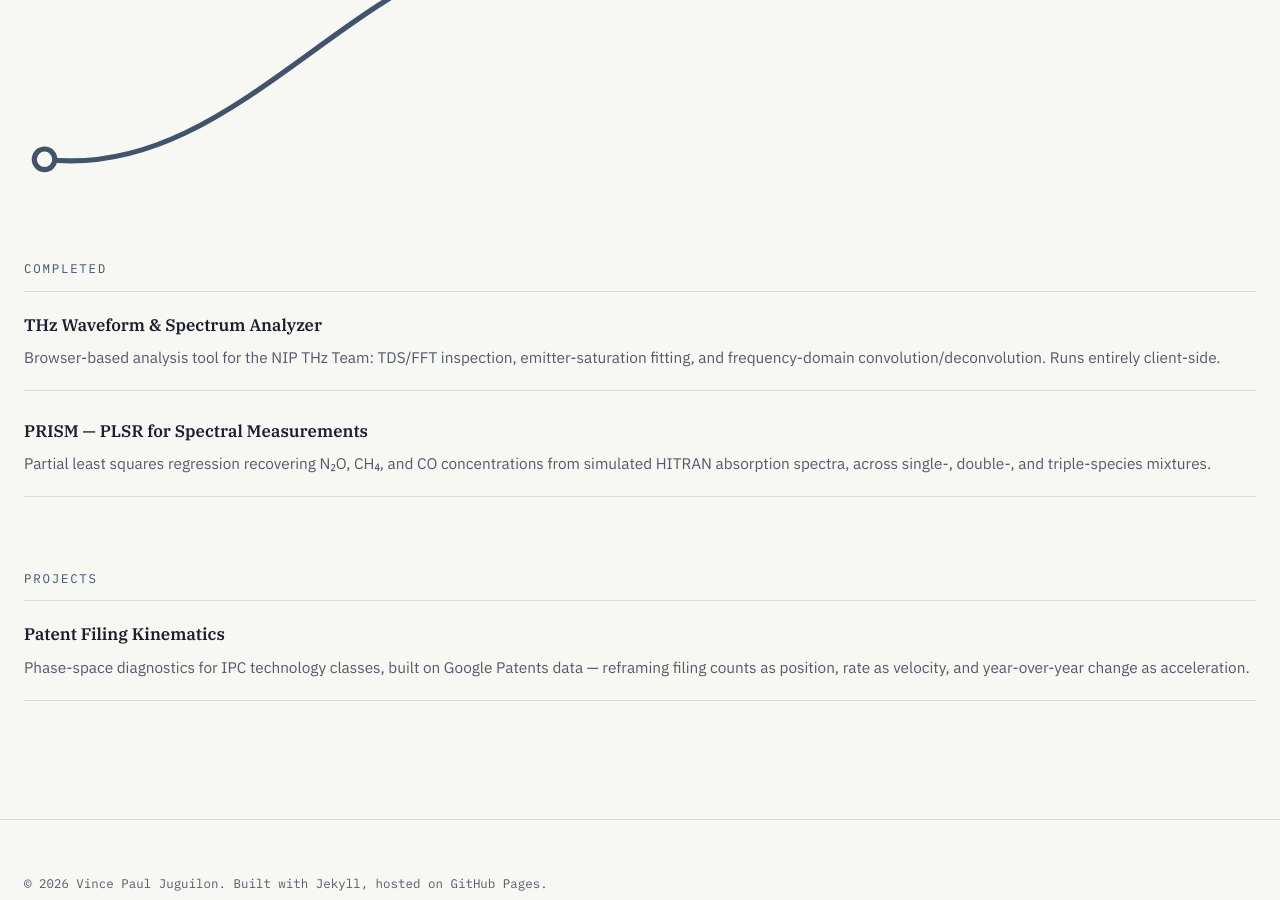
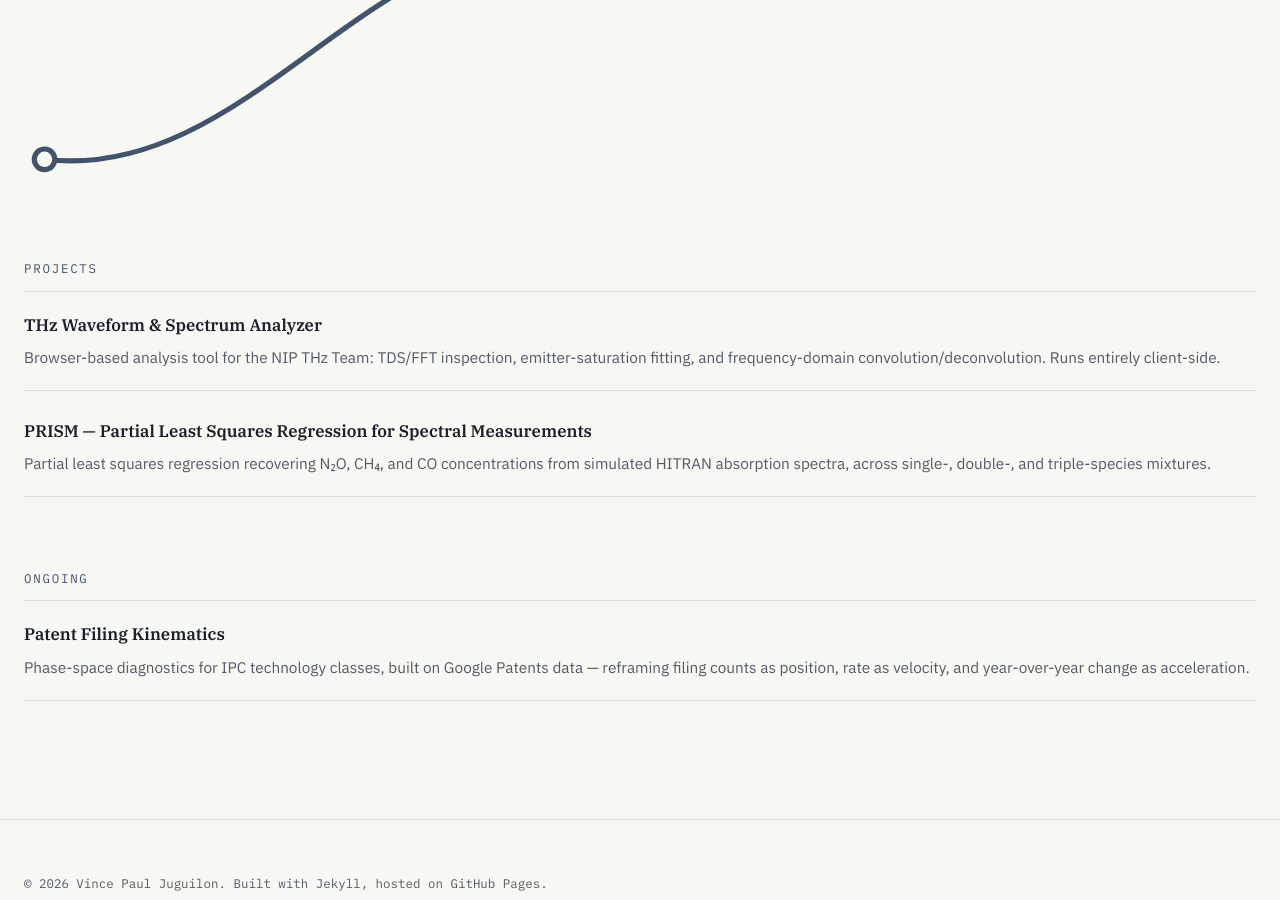
Before and after one commit to vpjuguilon/vpjuguilon.github.io, a Jekyll site: the page built from index.html, in a window 1280 px wide and 900 px high, scrolled down 589 px. Built offline with Jekyll 4.4.1, drawn with Linux system fonts in a browser that asks for light colours.

```diff
--- a/index.html
+++ b/index.html
@@ -28,7 +28,7 @@
 </section>
 
 <section class="teaser">
-  <p class="eyebrow">Completed</p>
+  <p class="eyebrow">Projects</p>
   <ul class="teaser__list">
 
     <li>
@@ -44,7 +44,7 @@
 
         <li>
       <a class="teaser__link" href="{{ '/projects/prism/' | relative_url }}">
-        <span class="teaser__label">PRISM — PLSR for Spectral Measurements</span>
+        <span class="teaser__label">PRISM — Partial Least Squares Regression for Spectral Measurements</span>
         <span class="teaser__desc">
           Partial least squares regression recovering N₂O, CH₄, and CO concentrations from simulated HITRAN absorption spectra, across   single-, double-, and triple-species mixtures.
         </span>
@@ -55,7 +55,7 @@
 </section>
 
 <section class="teaser">
-  <p class="eyebrow">Projects</p>
+  <p class="eyebrow">Ongoing</p>
   <ul class="teaser__list">
     <li>
       <span class="teaser__label">Patent Filing Kinematics</span>
```
